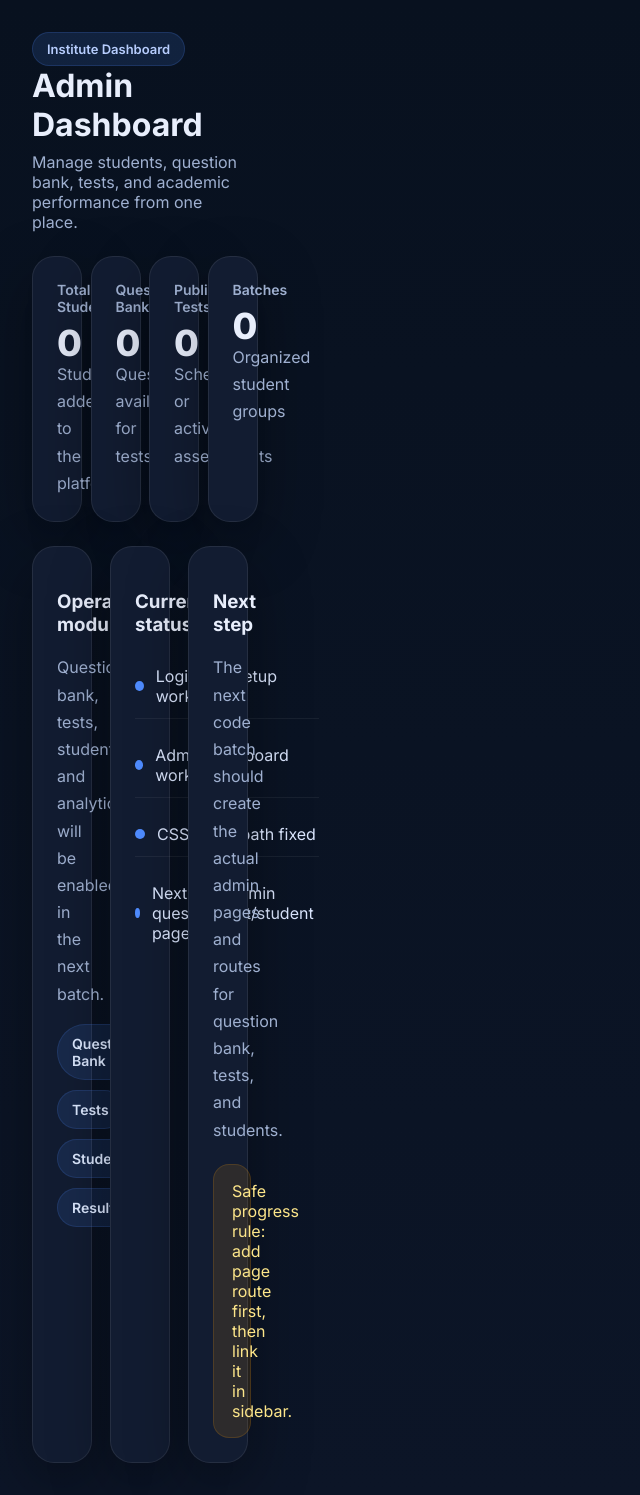
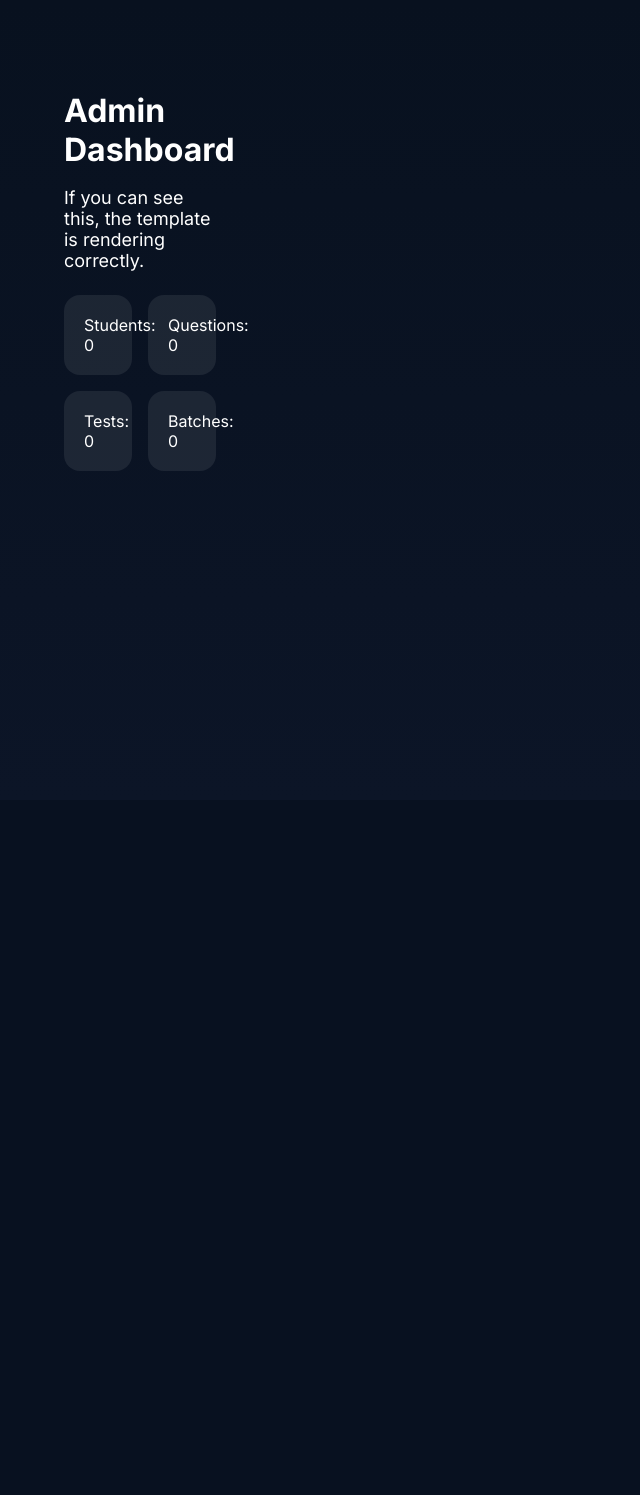
Before and after one commit to mudit0829/neet-platform, a Flask app: template templates/admin_dashboard.html in a window 1280 px wide. Shown: the whole page, without its empty margins (0-640 px from the left). After the commit the page ends 471 px from the top, so only its background shows below. Run offline with Flask 3, Linux system fonts and the light colour scheme; the template is opened without the code that fills it, so the values that code supplies are empty.

Commit message:
Update admin_dashboard.html

```diff
--- a/templates/admin_dashboard.html
+++ b/templates/admin_dashboard.html
@@ -2,70 +2,15 @@
 {% block title %}Admin Dashboard | NEET Platform{% endblock %}
 
 {% block content %}
-<div class="topbar">
-  <div>
-    <div class="topbar-chip">Institute Dashboard</div>
-    <h1>Admin Dashboard</h1>
-    <p>Manage students, question bank, tests, and academic performance from one place.</p>
-  </div>
-</div>
+<section style="padding: 32px; color: white;">
+  <h1 style="font-size: 32px; margin-bottom: 16px;">Admin Dashboard</h1>
+  <p style="font-size: 18px; margin-bottom: 24px;">If you can see this, the template is rendering correctly.</p>
 
-<section class="kpi-grid">
-  <div class="kpi-card">
-    <div class="kpi-label">Total Students</div>
-    <div class="kpi-value">{{ stats.students if stats else 0 }}</div>
-    <div class="kpi-meta">Students added to the platform</div>
-  </div>
-
-  <div class="kpi-card">
-    <div class="kpi-label">Question Bank</div>
-    <div class="kpi-value">{{ stats.questions if stats else 0 }}</div>
-    <div class="kpi-meta">Questions available for tests</div>
-  </div>
-
-  <div class="kpi-card">
-    <div class="kpi-label">Published Tests</div>
-    <div class="kpi-value">{{ stats.tests if stats else 0 }}</div>
-    <div class="kpi-meta">Scheduled or active assessments</div>
-  </div>
-
-  <div class="kpi-card">
-    <div class="kpi-label">Batches</div>
-    <div class="kpi-value">{{ stats.batches if stats else 0 }}</div>
-    <div class="kpi-meta">Organized student groups</div>
-  </div>
-</section>
-
-<section class="content-grid">
-  <div class="panel-card">
-    <h3>Operational modules</h3>
-    <p class="panel-text">Question bank, tests, students, and analytics will be enabled in the next batch.</p>
-    <div class="module-list" style="margin-top:16px;">
-      <span class="module-chip">Question Bank</span>
-      <span class="module-chip">Tests</span>
-      <span class="module-chip">Students</span>
-      <span class="module-chip">Results</span>
-    </div>
-  </div>
-
-  <div class="panel-card">
-    <h3>Current status</h3>
-    <div class="activity-list" style="margin-top:10px;">
-      <div class="activity-item"><span class="status-dot"></span> Login and setup working</div>
-      <div class="activity-item"><span class="status-dot"></span> Admin dashboard working</div>
-      <div class="activity-item"><span class="status-dot"></span> CSS/static path fixed</div>
-      <div class="activity-item"><span class="status-dot"></span> Next: add admin question/test/student pages</div>
-    </div>
-  </div>
-
-  <div class="panel-card">
-    <h3>Next step</h3>
-    <p class="panel-text">
-      The next code batch should create the actual admin pages and routes for question bank, tests, and students.
-    </p>
-    <div class="alert-box">
-      Safe progress rule: add page route first, then link it in sidebar.
-    </div>
+  <div style="display: grid; gap: 16px; grid-template-columns: repeat(2, minmax(0, 1fr));">
+    <div style="background: rgba(255,255,255,0.08); padding: 20px; border-radius: 16px;">Students: {{ stats.students if stats else 0 }}</div>
+    <div style="background: rgba(255,255,255,0.08); padding: 20px; border-radius: 16px;">Questions: {{ stats.questions if stats else 0 }}</div>
+    <div style="background: rgba(255,255,255,0.08); padding: 20px; border-radius: 16px;">Tests: {{ stats.tests if stats else 0 }}</div>
+    <div style="background: rgba(255,255,255,0.08); padding: 20px; border-radius: 16px;">Batches: {{ stats.batches if stats else 0 }}</div>
   </div>
 </section>
 {% endblock %}
```
